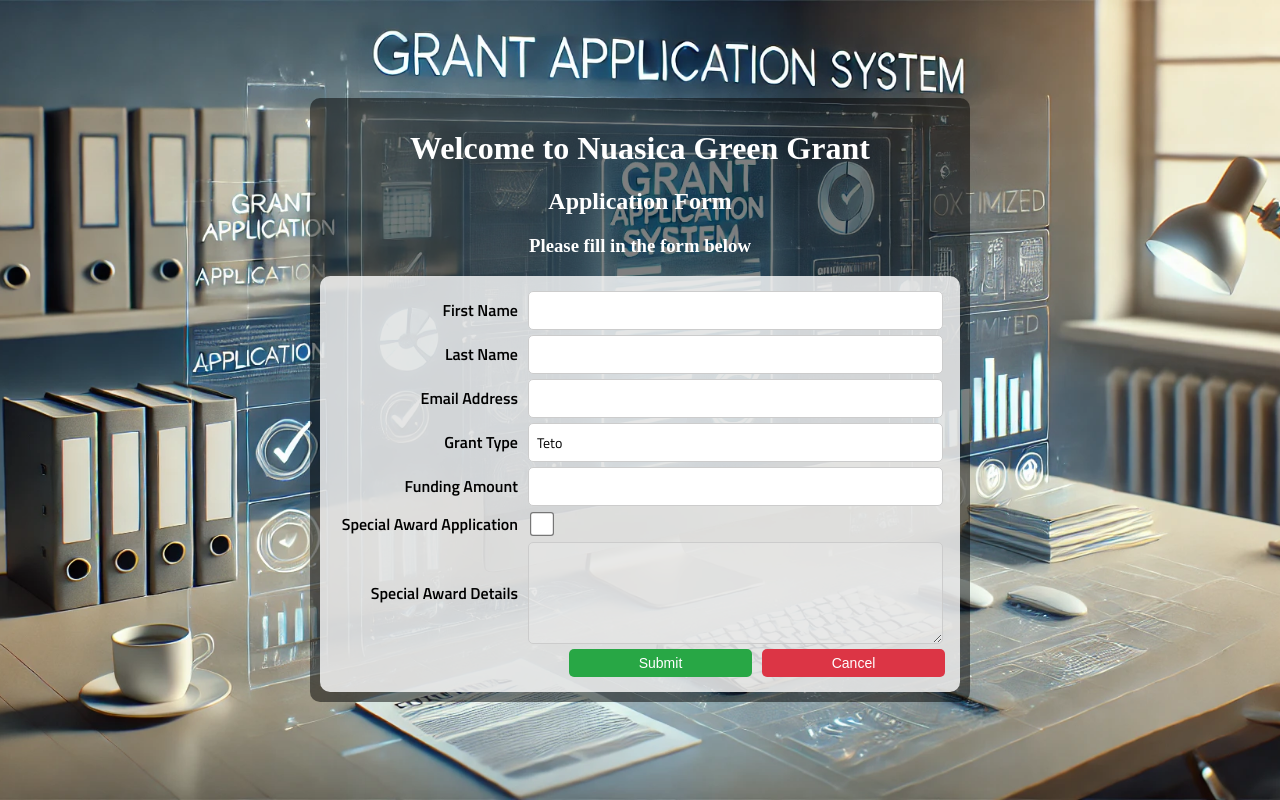
After one commit to Nausicaa-s-Global-Green-Initiative/Nausica-Project, a Flask app: page /apply in a window 1280 px wide. The commit adds this page. Run offline with Flask 3, Linux system fonts and the light colour scheme.

Commit message:
grant application form updated

```diff
--- a/nausica-grant-application/application.py
+++ b/nausica-grant-application/application.py
@@ -100,5 +100,16 @@ def about():
     return render_template("about.html")
 
 
+@application.route('/apply')
+def apply():
+    """Render the application.html page."""
+    return render_template('application.html')
+
+@application.route('/listview')
+def listview():
+    """Render the application.html page."""
+    return render_template('listview.html')
+
+
 if __name__ == "__main__":
     application.run(debug=True, host="0.0.0.0", port=5000)  # Adjust host/port if needed
--- a/nausica-grant-application/static/css/styles.css
+++ b/nausica-grant-application/static/css/styles.css
@@ -1,135 +1,122 @@
 @import url('https://fonts.googleapis.com/css?family=Titillium+Web:300,400,600');
 
 body {
-  background: #c1bdba;
-  font-family: 'Titillium Web', sans-serif;
+  background: url('../images/background.png') no-repeat center center fixed;
+  background-size: cover;
+  margin: 0;
+  padding: 0;
+  height: 100vh;
+  width: 100vw;
+  display: flex;
+  flex-direction: column;
+  align-items: center;
+  justify-content: center;
 }
 
-a {
-  text-decoration: none;
-  color: #1ab188;
-  transition: .5s ease;
+.container {
+  background: rgba(0, 0, 0, 0.5);
+  padding: 10px;
+  border-radius: 10px;
+  color: white;
+  text-align: center;
+  width: 50%;
 }
 
-a:hover {
-  color: #159a6e;
+.form-container {
+  background: rgba(255, 255, 255, 0.8);
+  padding: 15px;
+  border-radius: 10px;
+  color: black;
+  margin-top: 5px;
 }
 
-*, *:before, *:after {
-  box-sizing: border-box;
+
+.form-group {
+  display: flex;
+  justify-content: flex-start;
+  align-items: center;
+  margin-bottom: 5px;
 }
 
-h1{
-    color:#e6e6e6;
+
+.form-group label,
+.checkbox-group label {
+  font-family: 'Titillium Web', sans-serif;
+  font-weight: bold;
+  width: 30%;
+  text-align: right;
+  margin-right: 10px;
+  font-size: 16px;
 }
 
-h2{
-    color:#e6e6e6
-}
-html {
-  overflow-y: scroll;
+.form-group input,
+.form-group select,
+.form-group textarea {
+  font-family: 'Titillium Web', sans-serif;
+  width: 65%;
+  padding: 8px;
+  border: 1px solid #ccc;
+  border-radius: 5px;
+  font-size: 14px;
 }
 
-.form {
-  background: #13232f;
-  padding: 40px;
-  max-width: 600px;
-  margin: 40px auto;
-  border-radius: 10px;
-  box-shadow: 0 4px 10px rgba(0, 0, 0, 0.1);
+
+.button-group {
+  display: flex;
+  justify-content: flex-end;
+  margin-top: 5px;
 }
 
-.tab-group {
-  list-style: none;
-  padding: 0;
-  margin: 0 0 40px 0;
-  display: flex;
-  justify-content: space-around;
+
+.form-container button {
+  padding: 6px 12px;
+  font-size: 14px;
+  border: none;
+  border-radius: 5px;
+  cursor: pointer;
+  margin-left: 10px;
+  width: 30%;
 }
 
-.tab-group .tab {
-  display: inline-block;
-  margin: 0;
-}
-
-.tab-group .tab a {
-  text-decoration: none;
-  padding: 15px;
-  background: #e6e6e6;
-  color: #333;
-  border-radius: 5px;
-  transition: 0.3s;
-}
-
-.tab-group .tab.active a {
-  background: #007bff;
+.submit-btn {
+  background-color: #28a745;
   color: white;
 }
 
-.tab-content > div {
-  display: none;
+.submit-btn:hover {
+  background-color: #218838;
 }
 
-.tab-content > div.active {
-  display: block;
+.cancel-btn {
+  background-color: #dc3545;
+  color: white;
 }
 
-.field-wrap {
-  position: relative;
-  margin-bottom: 40px;
+.cancel-btn:hover {
+  background-color: #c82333;
 }
 
-.field-wrap label {
-  position: absolute;
-  transform: translateY(6px);
-  left: 13px;
-  color: #999;
-  transition: all 0.25s ease;
-  pointer-events: none;
+/* Checkbox group */
+.checkbox-group {
+  display: flex;
+  align-items: center;
+  margin-bottom: 5px;
 }
 
-.field-wrap input,
-.field-wrap textarea {
-  font-size: 22px;
-  display: block;
-  width: 100%;
-  padding: 10px;
-  border: 1px solid #ccc;
-  border-radius: 5px;
-  background: #f7f7f7;
+/* Checkbox label */
+.checkbox-group label {
+  font-family: 'Titillium Web', sans-serif;
+  font-weight: bold;
+  width: 30%;
+  text-align: right;
+  margin-right: 10px;
+  font-size: 16px;
 }
 
-.field-wrap input:focus,
-.field-wrap textarea:focus {
-  outline: 0;
-  border-color: #007bff;
+/* Checkbox styling */
+.checkbox-group input[type="checkbox"] {
+  width: 20px;
+  height: 20px;
+  margin-left: 4px;
+  transform: scale(1.2);
 }
-
-.field-wrap input:focus + label,
-.field-wrap input:valid + label,
-.field-wrap textarea:focus + label,
-.field-wrap textarea:valid + label {
-  transform: translateY(-30px);
-  font-size: 14px;
-  color: #007bff;
-}
-
-button {
-  border: 0;
-  outline: none;
-  border-radius: 5px;
-  padding: 15px 0;
-  font-size: 2rem;
-  font-weight: 600;
-  text-transform: uppercase;
-  letter-spacing: .1em;
-  background: #007bff;
-  color: white;
-  transition: all 0.5s ease;
-  -webkit-appearance: none;
-}
-
-button:hover,
-button:focus {
-  background: #0056b3;
-}
--- /dev/null
+++ b/nausica-grant-application/templates/application.html
@@ -0,0 +1,92 @@
+<!DOCTYPE html>
+<html lang="en">
+<head>
+    <meta charset="UTF-8">
+    <meta name="viewport" content="width=device-width, initial-scale=1.0">
+    <title>Grant Application System</title>
+    <link rel="stylesheet" href="{{ url_for('static', filename='css/styles.css') }}">
+    <script>
+        function validateFundingAmount() {
+            let input = document.getElementById('funding-amount');
+            input.addEventListener('input', function() {
+                let value = parseInt(input.value, 10);
+                if (isNaN(value) || value < 0 || value > 10000) {
+                    input.setCustomValidity('Please enter a value between 0 and 10000');
+                } else {
+                    input.setCustomValidity('');
+                }
+            });
+        }
+
+        function toggleSpecialAwardDetails() {
+            let checkbox = document.getElementById('special-award-checkbox');
+            let textarea = document.getElementById('special-award-details');
+
+            checkbox.addEventListener('change', function() {
+                if (checkbox.checked) {
+                    textarea.disabled = false;
+                } else {
+                    textarea.disabled = true;
+                    textarea.value = ''; // Clear the text when unchecked
+                }
+            });
+
+            // Initially disable the textarea
+            textarea.disabled = !checkbox.checked;
+        }
+
+        document.addEventListener("DOMContentLoaded", function() {
+            validateFundingAmount();
+            toggleSpecialAwardDetails();
+        });
+    </script>
+</head>
+<body>
+    <div class="container">
+        <h1>Welcome to Nuasica Green Grant</h1>
+        <h2>Application Form</h2>
+        <h3>Please fill in the form below</h3>
+        <div class="form-container">
+            <form>
+                <div class="form-group">
+                    <label for="first-name">First Name</label>
+                    <input type="text" id="first-name" name="first-name" required>
+                </div>
+                <div class="form-group">
+                    <label for="last-name">Last Name</label>
+                    <input type="text" id="last-name" name="last-name" required>
+                </div>
+                <div class="form-group">
+                    <label for="email">Email Address</label>
+                    <input type="email" id="email" name="email" required>
+                </div>
+
+                <div class="form-group">
+                    <label for="grant-type">Grant Type</label>
+                    <input type="text" id="grant-type" name="grant-type" value="Teto" readonly>
+                </div>
+
+                <div class="form-group">
+                    <label for="funding-amount">Funding Amount</label>
+                    <input type="number" id="funding-amount" name="funding-amount" required min="0" max="10000">
+                    <small id="error_message" style="color: red; display: none;">Please enter an amount between €0 and €10,000.</small>
+                </div>
+
+                <div class="form-group checkbox-group">
+                    <label for="special-award-checkbox">Special Award Application</label>
+                    <input type="checkbox" id="special-award-checkbox" name="special-award-checkbox">
+                </div>
+
+                <div class="form-group">
+                    <label for="special-award-details">Special Award Details</label>
+                    <textarea id="special-award-details" name="special-award-details" rows="4"></textarea>
+                </div>
+                <div class="button-group">
+                    <button type="submit" class="submit-btn">Submit</button>
+                    <button type="button" class="cancel-btn" onclick="window.location.href='{{ url_for('home') }}'">Cancel</button>
+                </div>
+            </form>
+        </div>
+    </div>
+</body>
+</html>
```
Also changed, not shown: nausica-grant-application/templates/home.html (+69 -51 lines), nausica-grant-application/templates/home_pre.html (added, +54 -0 lines), nausica-grant-application/templates/listview.html (added, +100 -0 lines), nausica-grant-application/static/images/background.png (added).
